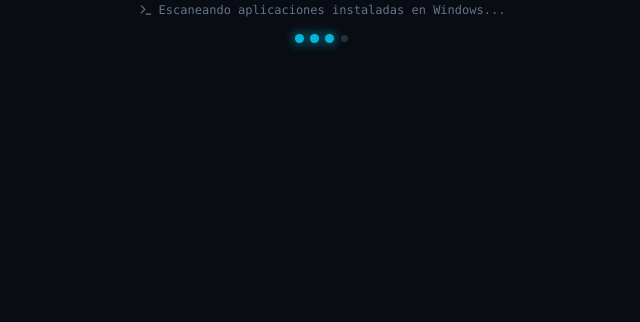
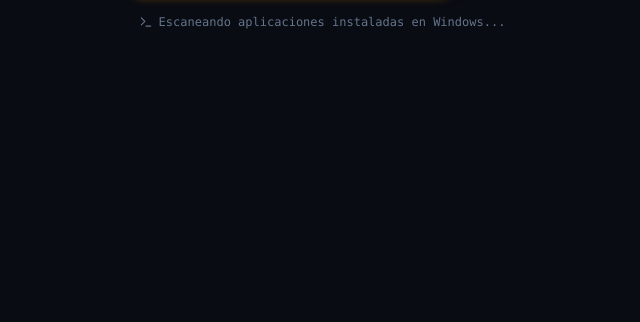
Before and after one commit to Jmfu07/qInstall, a plain HTML site: page ui/index.html in a window 1280 px wide. Shown: the part 478-800 px from the top of the page, without its empty margins (318-958 px from the left). Drawn offline with Linux system fonts and the light colour scheme.

Commit message:
Remove step dots from splash loading screen

```diff
--- a/ui/app.js
+++ b/ui/app.js
@@ -336,14 +336,12 @@ function startSmoothLoader(waitForBackend) {
   const bar = document.getElementById('loaderBar');
   const runner = document.getElementById('loaderNyanRunner');
   const span = document.getElementById('loaderStatusSpan');
-  const dots = [0, 1, 2, 3].map(i => document.getElementById('dot' + i));
 
   if (ov) ov.classList.remove('hidden');
   loaderState.running = true;
   loaderState.startTime = performance.now();
   if (!waitForBackend) loaderState.backendReady = true;
 
-  let lastDot = -1;
   let lastShownText = '';
 
   function tick(now) {
@@ -360,12 +358,6 @@ function startSmoothLoader(waitForBackend) {
     }
 
     applyNyanBarPosition(bar, runner, pct);
-
-    const dotIdx = pct < 25 ? 0 : (pct < 55 ? 1 : (pct < 85 ? 2 : 3));
-    if (dotIdx !== lastDot) {
-      lastDot = dotIdx;
-      dots.forEach((d, idx) => d && d.classList.toggle('active', idx <= dotIdx));
-    }
 
     let stepText;
     if (pct < 25) {
--- a/ui/index.html
+++ b/ui/index.html
@@ -70,13 +70,6 @@
       <div class="loader-status-text" id="loaderStatus">
         <i data-lucide="terminal" style="width: 14px; height: 14px;"></i>
         <span id="loaderStatusSpan">Iniciando qInstall...</span>
-      </div>
-
-      <div class="loader-steps">
-        <div class="loader-step-dot active" id="dot0"></div>
-        <div class="loader-step-dot" id="dot1"></div>
-        <div class="loader-step-dot" id="dot2"></div>
-        <div class="loader-step-dot" id="dot3"></div>
       </div>
     </div>
   </div>
--- a/ui/styles.css
+++ b/ui/styles.css
@@ -243,16 +243,6 @@ body {
   gap: 6px;
 }
 [data-theme="light"] .loader-status-text { color: #334155; }
-
-.loader-steps { margin-top: 18px; display: flex; gap: 8px; }
-.loader-step-dot {
-  width: 7px; height: 7px; border-radius: 50%;
-  background: var(--text-muted); opacity: 0.35; transition: all 0.25s ease;
-}
-.loader-step-dot.active {
-  background: var(--cyan-accent); opacity: 1;
-  transform: scale(1.3); box-shadow: 0 0 8px var(--cyan-accent);
-}
 
 /* ==========================================================================
    VENTANA PRINCIPAL & HEADER
```
